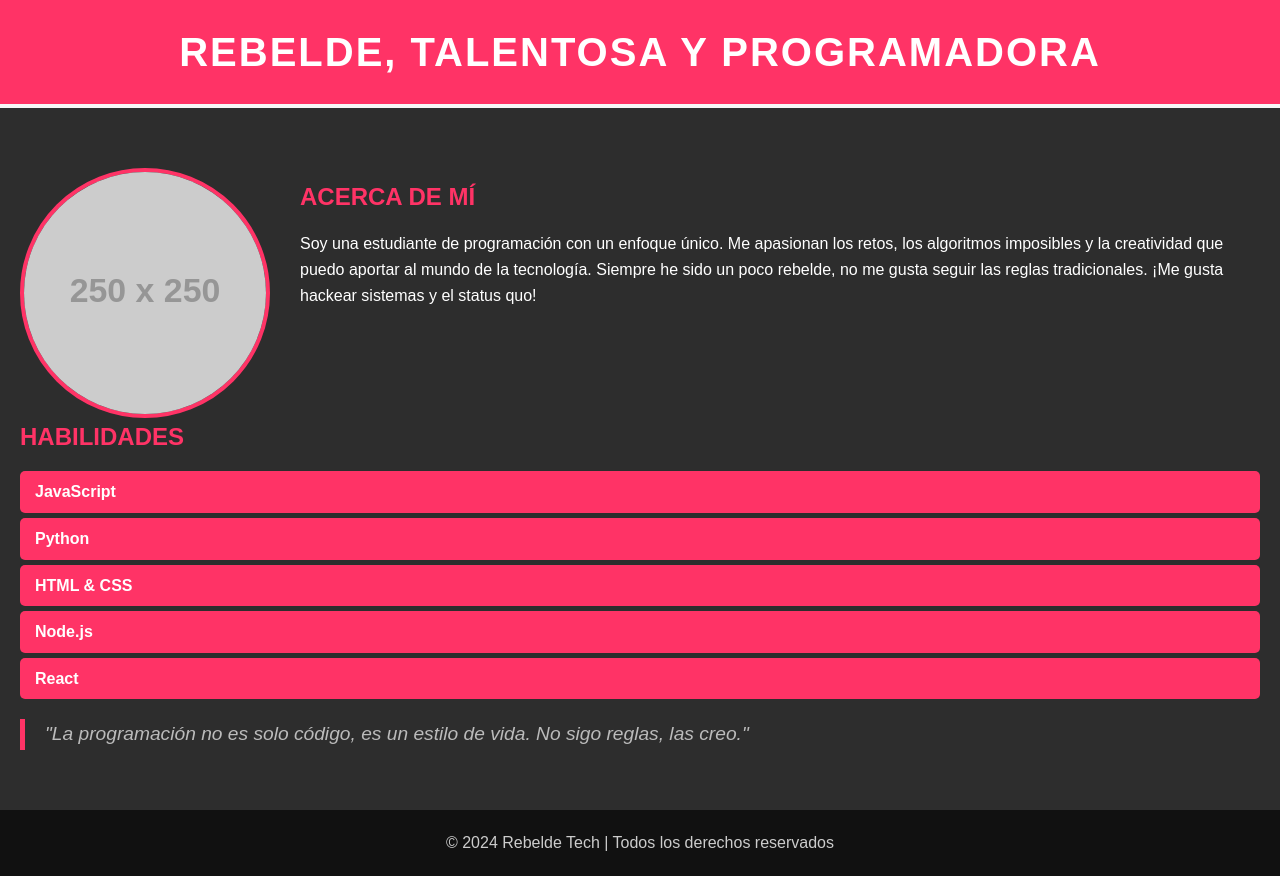
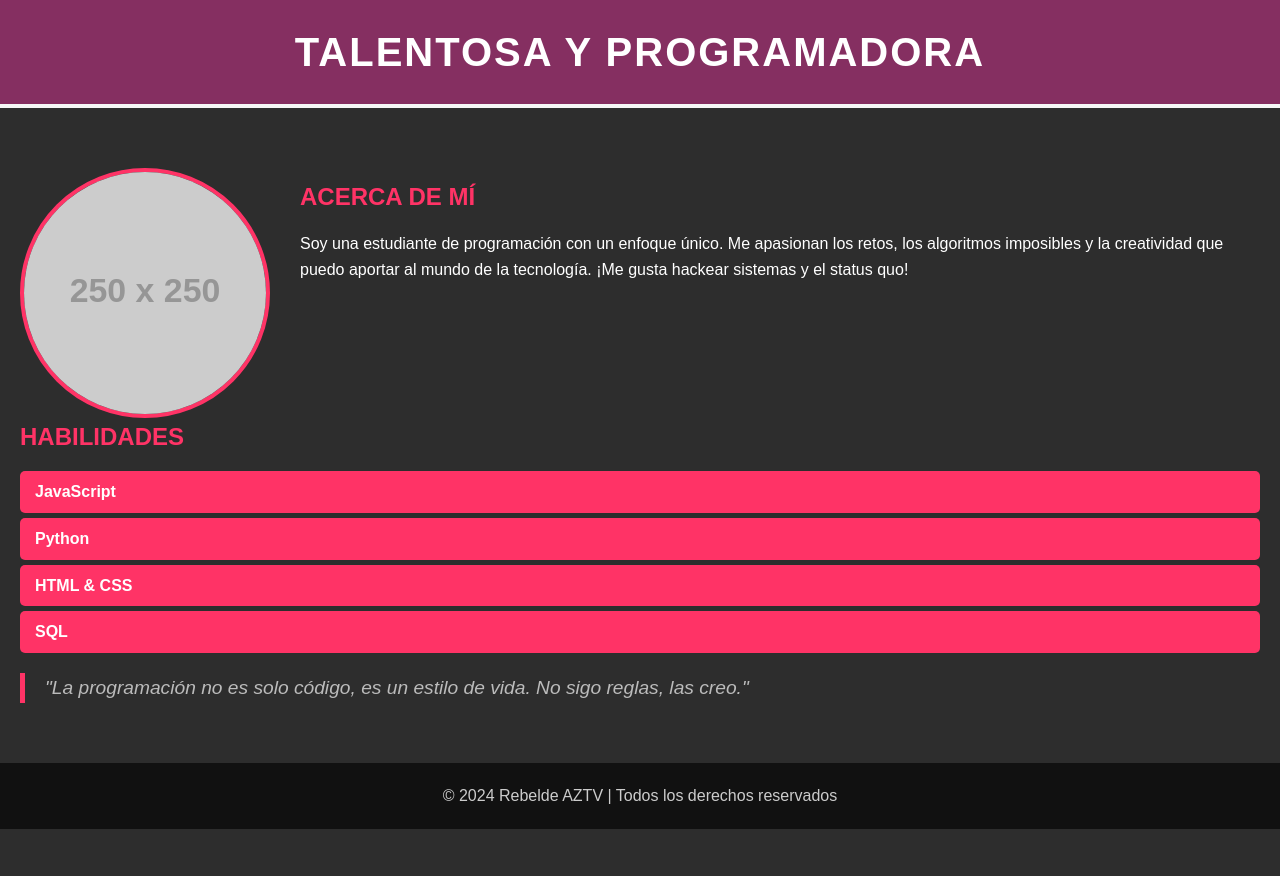
Before and after one commit to ZUILANTAN/ZUILANTAN.GITHUB.IO, a plain HTML site: page index.html in a window 1280 px wide. After the commit the page ends 829 px from the top, so only its background shows below. Drawn offline with Linux system fonts and the light colour scheme; placeholder pictures from the web are drawn by us.

Commit message:
segunda revision

```diff
--- a/index.html
+++ b/index.html
@@ -3,7 +3,7 @@
 <head>
     <meta charset="UTF-8">
     <meta name="viewport" content="width=device-width, initial-scale=1.0">
-    <title>Estudiante Rebelde y Talentosa</title>
+    <title>Estudiante Talentosa de programación</title>
     <style>
         * {
             margin: 0;
@@ -19,7 +19,7 @@
         }
 
         header {
-            background-color: #ff3366;
+            background-color: #ff33aa6b;
             padding: 20px;
             text-align: center;
             font-size: 2.5rem;
@@ -113,15 +113,15 @@
 <body>
 
 <header>
-    Rebelde, Talentosa y Programadora
+    Talentosa y Programadora
 </header>
 
 <div class="container">
     <section class="profile-info">
-        <img src="https://via.placeholder.com/250" alt="Imagen de la estudiante">
+        <img src="https://via.placeholder.com/250" alt=/home/anais/Downloads/1000016503.jpg>
         <div>
             <h2>Acerca de mí</h2>
-            <p>Soy una estudiante de programación con un enfoque único. Me apasionan los retos, los algoritmos imposibles y la creatividad que puedo aportar al mundo de la tecnología. Siempre he sido un poco rebelde, no me gusta seguir las reglas tradicionales. ¡Me gusta hackear sistemas y el status quo!</p>
+            <p>Soy una estudiante de programación con un enfoque único. Me apasionan los retos, los algoritmos imposibles y la creatividad que puedo aportar al mundo de la tecnología. ¡Me gusta hackear sistemas y el status quo!</p>
         </div>
     </section>
 
@@ -131,8 +131,7 @@
             <li>JavaScript</li>
             <li>Python</li>
             <li>HTML & CSS</li>
-            <li>Node.js</li>
-            <li>React</li>
+            <li>SQL</li>
         </ul>
     </section>
 
@@ -142,7 +141,7 @@
 </div>
 
 <footer class="footer">
-    <p>&copy; 2024 Rebelde Tech | Todos los derechos reservados</p>
+    <p>&copy; 2024 Rebelde AZTV | Todos los derechos reservados</p>
 </footer>
 
 </body>
```
